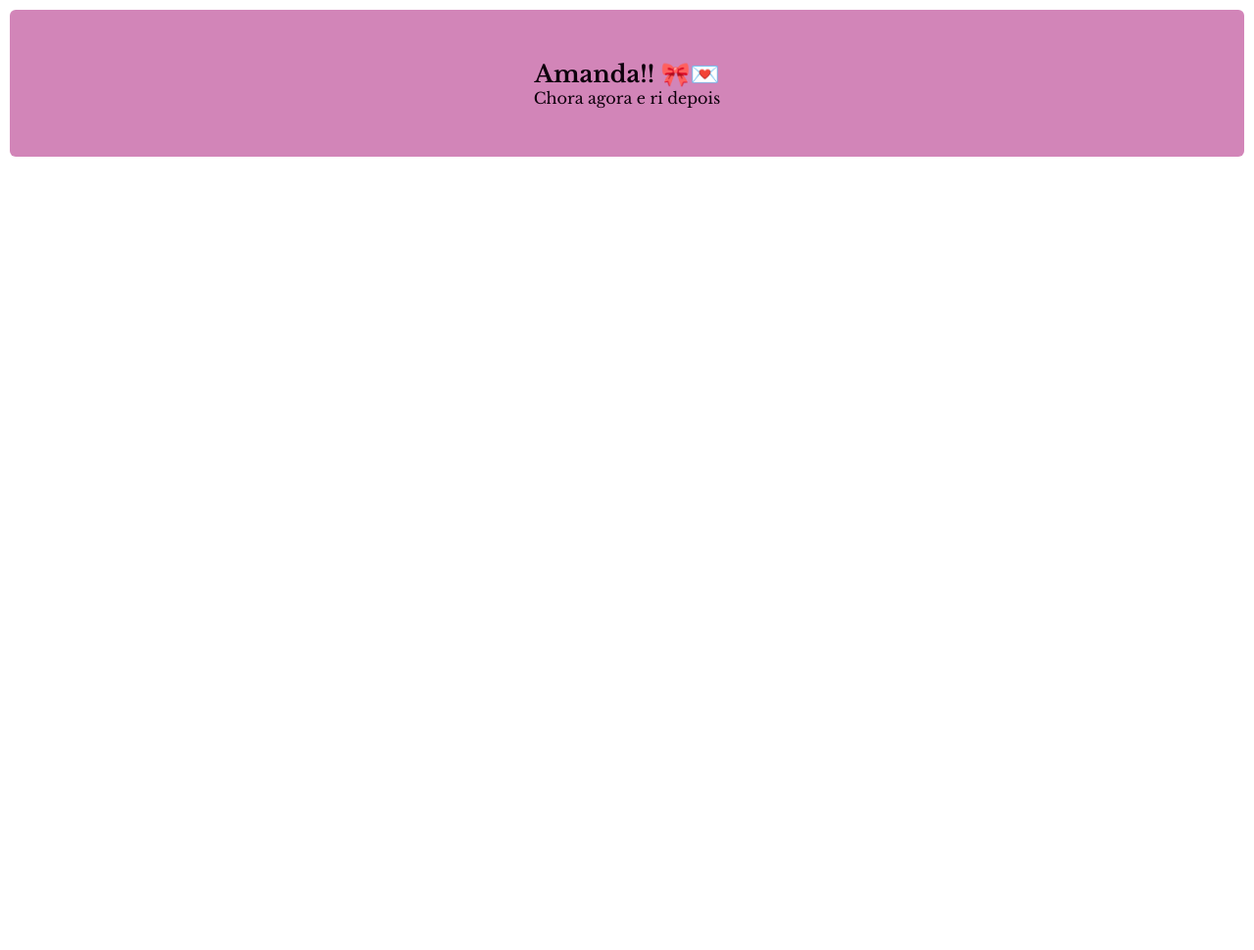
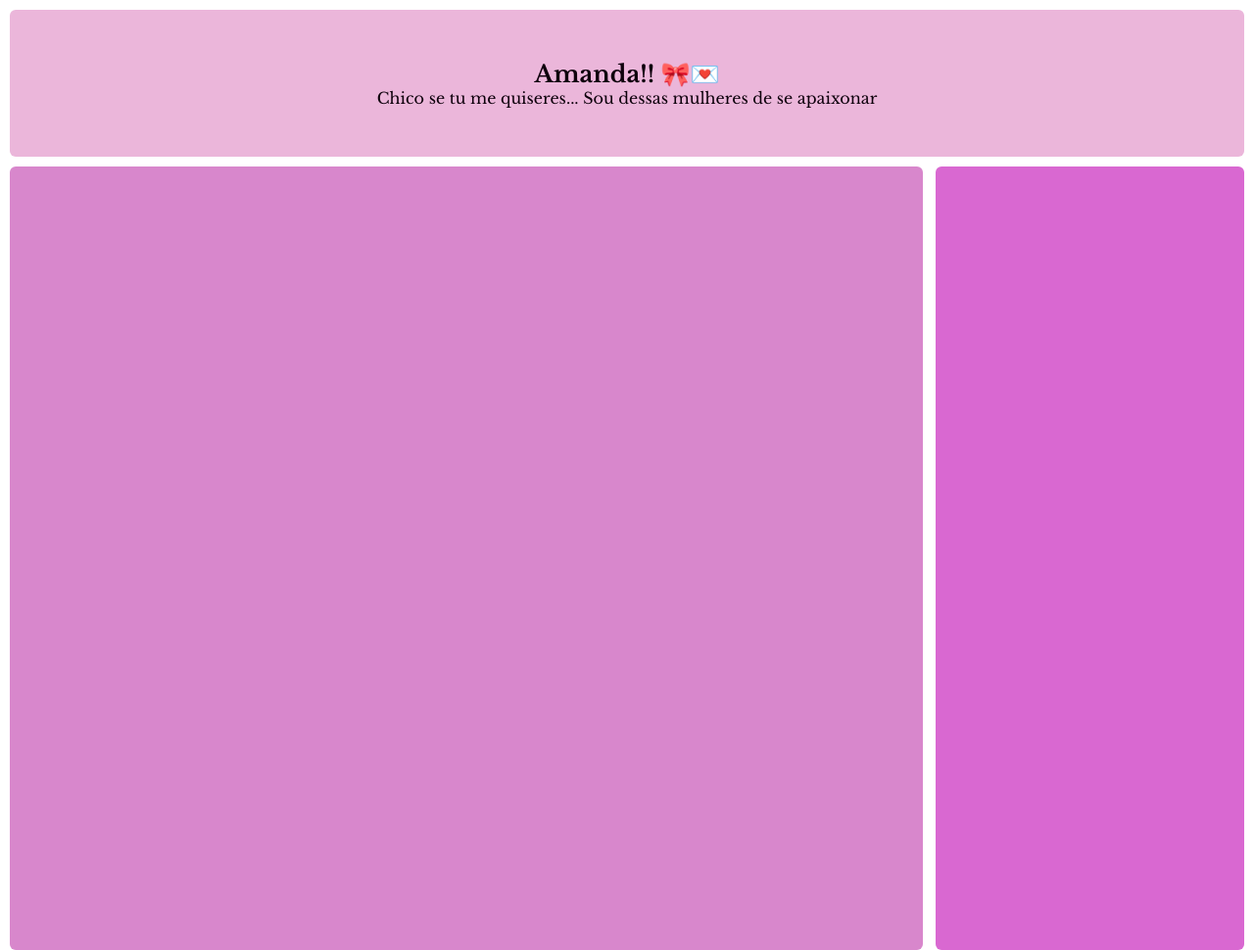
Before and after one commit to Amandamecchi/2aula-01-html, a plain HTML site: page index.html in a window 1280 px wide. Shown: the whole page at 98% size. Before the commit the page ends 800 px from the top, so only its background shows below. Drawn offline with nearby package versions, Linux system fonts and the light colour scheme.

Commit message:
feat:alteração das cores da main

```diff
--- a/assets/styles.index.css
+++ b/assets/styles.index.css
@@ -20,7 +20,7 @@
 
 }
 header {
-    background-color:rgb(210, 133, 184);
+    background-color:rgb(235, 182, 218);
     border-radius: 6px;
     height: 150px;
     display: flex;
@@ -28,3 +28,25 @@ header {
     justify-content: center; /* vertical*/
     align-items: center;
 }
+#principal {
+
+    border-radius: 6px;
+    height: 800px;
+    margin: 10px 0;
+display: flex;
+flex-direction: row;
+justify-content: space-between;
+}
+main {
+    background-color:#d887cc;
+    border-radius: 6px;
+    height: 100%;
+    width: 74%;
+}
+
+aside{
+    background-color:#d968d1;
+    border-radius: 6px;
+    heigth: 100%;
+    width: 25%;
+}
--- a/index.html
+++ b/index.html
@@ -9,7 +9,7 @@
 <body>
     <header>
         <h2>Amanda!! 🎀💌</h2>
-        <p>Chora agora e ri depois</p>
+        <p>Chico se tu me quiseres... Sou dessas mulheres de se apaixonar</p>
     </header>
     <div id="principal">
         <main></main>
```
